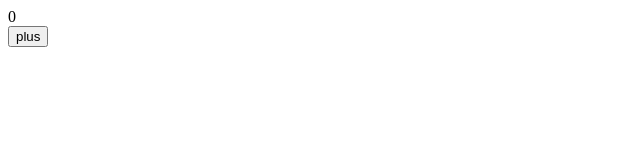
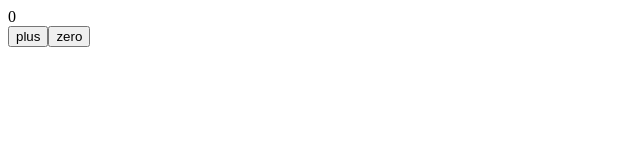
Before and after one commit to danushka9999/Helsinki-uni-fullstack-work, a React (Create React App) app in the folder part1/lessonWork/: page / in a window 1280 px wide. Shown: the top 160 px of the page, without its empty margins (0-640 px from the left). Built offline with nearby package versions, Linux system fonts and the light colour scheme.

Commit message:
Event handlers upgraded

```diff
--- a/part1/lessonWork/src/App.js
+++ b/part1/lessonWork/src/App.js
@@ -3,15 +3,14 @@ import React, { useState } from 'react'
 const App = () => {
   const [ counter, setCounter ] = useState(0)
 
-  const handleClick = () => {
-    console.log('clicked')
-  }
-
   return (
     <div>
       <div>{counter}</div>
-      <button onClick={handleClick}>
+      <button onClick={() => setCounter(counter +1)}>
         plus
+      </button>
+      <button onClick={() => setCounter(0)}>
+        zero
       </button>
     </div>
   )
```
